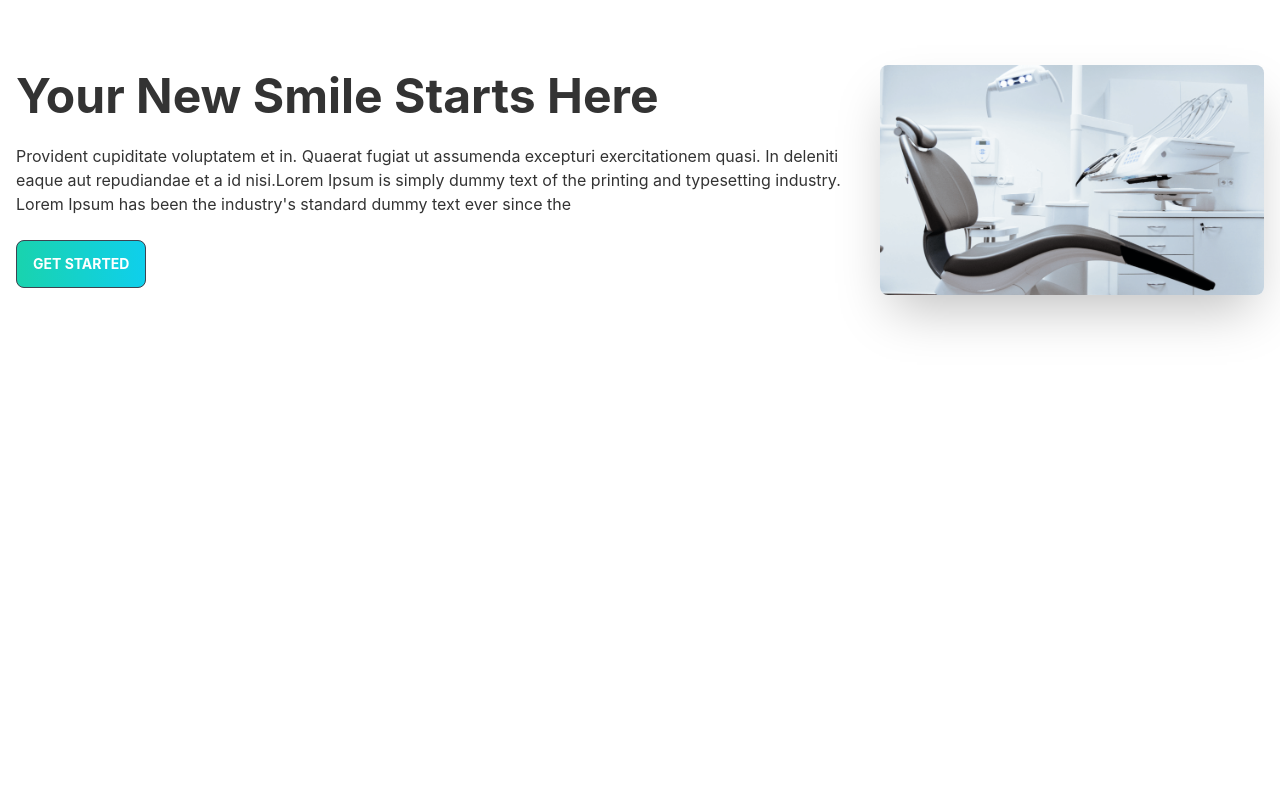
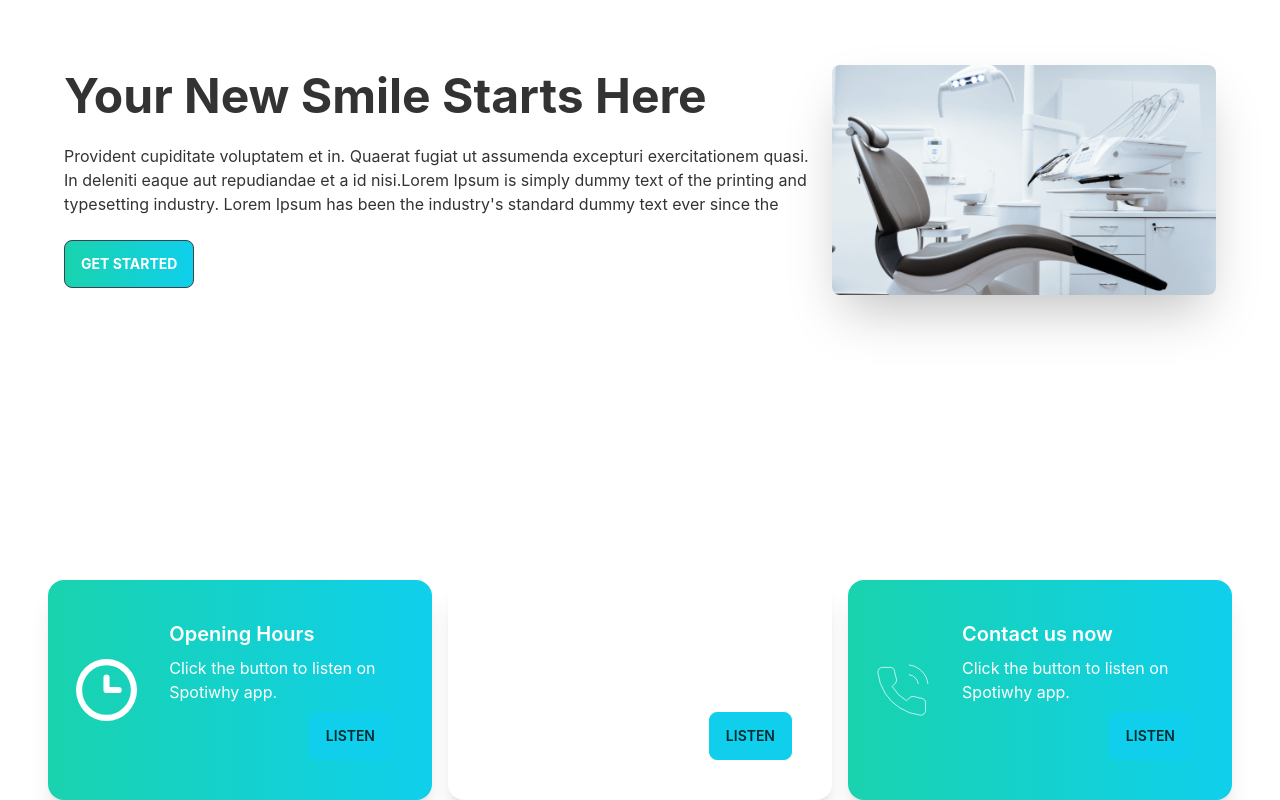
Before and after one commit to Asaduzzaman14/doctos-portal-client, a React (Create React App) app: page / in a window 1280 px wide. Shown: the part 284-1084 px from the top of the page. Before the commit the page ends 864 px from the top, so only its background shows below. Built offline with nearby package versions, Linux system fonts and the light colour scheme.

Commit message:
make info card daynamic  with daynamic css class

```diff
--- a/src/Pages/Home/Banner.js
+++ b/src/Pages/Home/Banner.js
@@ -4,7 +4,7 @@
 
 const Banner = () => {
     return (
-        <div class="hero min-h-screen ">
+        <div class="hero min-h-screen px-12">
             <div class="hero-content flex-col lg:flex-row-reverse">
                 <img src={chair} class="max-w-sm rounded-lg shadow-2xl" />
                 <div>
--- a/src/Pages/Home/Home.js
+++ b/src/Pages/Home/Home.js
@@ -1,10 +1,12 @@
 import React from 'react';
 import Banner from './Banner';
+import Info from './Info';
 
 const Home = () => {
     return (
         <div>
             <Banner></Banner>
+            <Info></Info>
         </div>
     );
 };
--- /dev/null
+++ b/src/Pages/Home/Info.js
@@ -0,0 +1,22 @@
+import React from 'react';
+import InfoCard from './InfoCard';
+import clock from '../../assets/icons/clock.svg'
+import marker from '../../assets/icons/marker.svg'
+import phone from '../../assets/icons/phone.svg'
+
+
+
+const Info = () => {
+
+
+
+    return (
+        <div className='grid grid-cols-1 lg:grid-cols-3 gap-4 px-12'>
+            <InfoCard cartTitle="Opening Hours" bgClass="bg-gradient-to-r from-secondary to-primary" img={clock}></InfoCard>
+            <InfoCard cartTitle="Visit our location" bgClass="bg-accent" img={marker}></InfoCard>
+            <InfoCard cartTitle="Contact us now" bgClass="bg-gradient-to-r from-secondary to-primary" img={phone}></InfoCard>
+        </div>
+    );
+};
+
+export default Info;
--- /dev/null
+++ b/src/Pages/Home/InfoCard.js
@@ -0,0 +1,25 @@
+import React from 'react';
+
+
+
+const InfoCard = ({ img, cartTitle, bgClass }) => {
+    return (
+        <div class={`card lg:card-side bg-base-100 shadow-xl p-2 ${bgClass}`}>
+
+            < figure className='pl-5'>
+                <img src={img} alt="Album" />
+            </ figure>
+
+            <div class="card-body text-white">
+                <h2 class="card-title">{cartTitle}</h2>
+                <p>Click the button to listen on Spotiwhy app.</p>
+
+                <div class="card-actions justify-end">
+                    <button class="btn btn-primary">Listen</button>
+                </div>
+            </div>
+        </div >
+    );
+};
+
+export default InfoCard;
```
